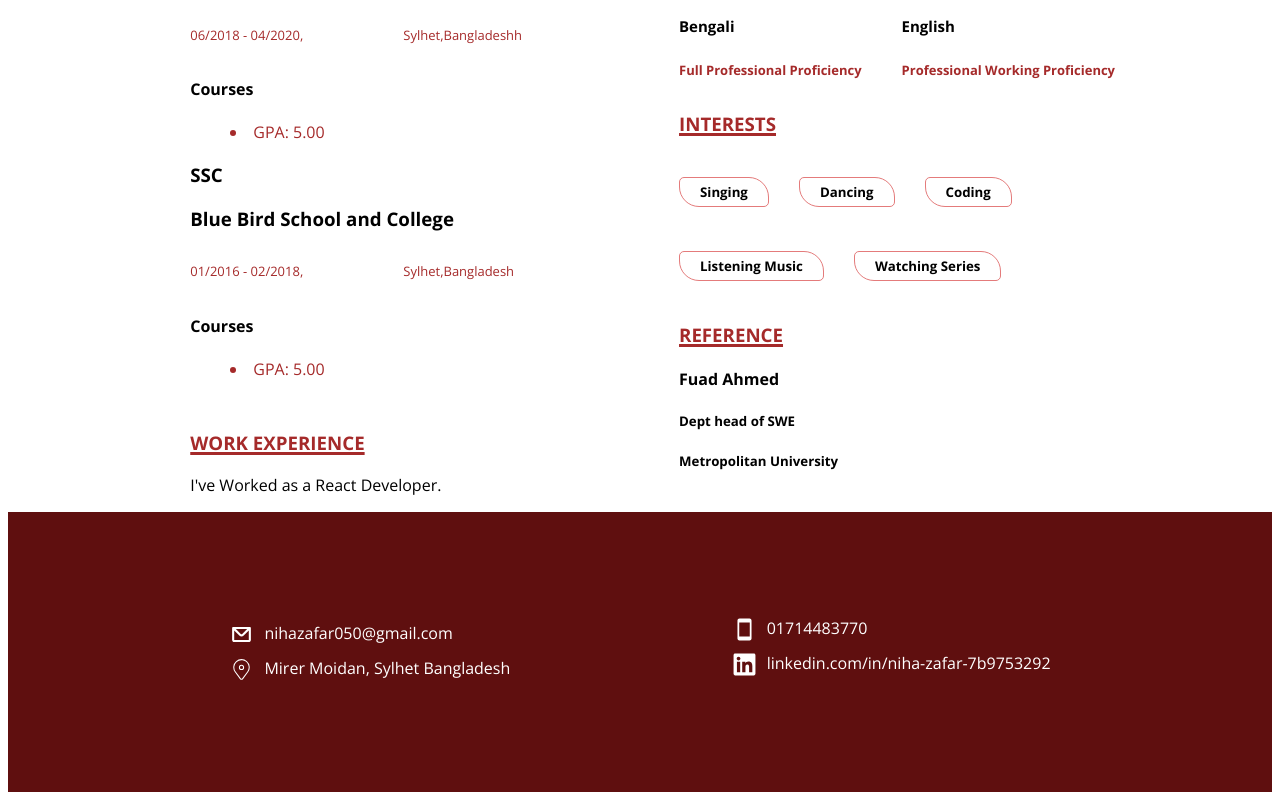
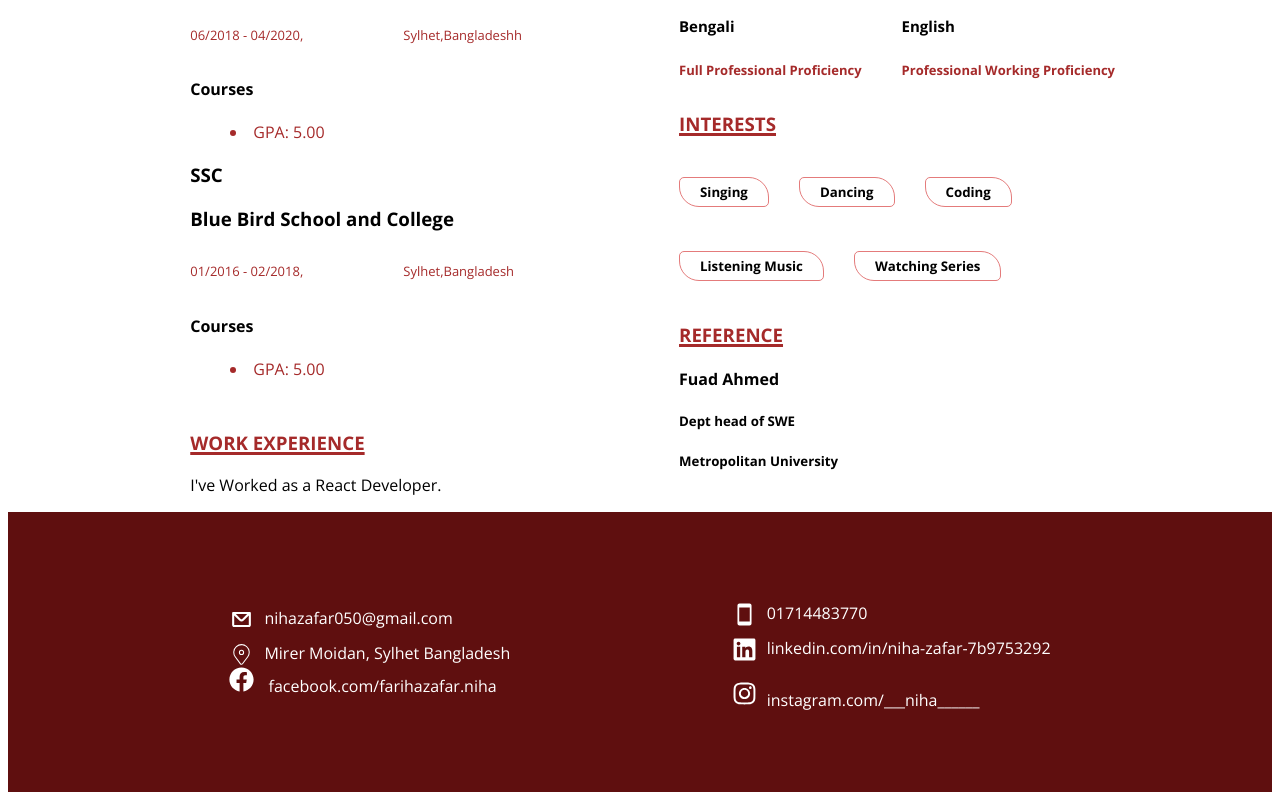
Before and after one commit to zafriii/Niha-CV, a React (Vite) app: page / in a window 1280 px wide. Shown: the part 625-1425 px from the top of the page. Built offline with nearby package versions, Linux system fonts and the light colour scheme.

Commit message:
Update Footer.jsx

```diff
--- a/src/components/Footer.jsx
+++ b/src/components/Footer.jsx
@@ -25,6 +25,12 @@
               <a> Mirer Moidan, Sylhet Bangladesh</a>
               </div>
 
+               <div className="social-3">
+              <FaFacebook className='icon'/>
+              <a href='https://www.facebook.com/farihazafar.niha'> facebook.com/farihazafar.niha</a>
+              </div>
+
+
               </div>
 
               <div className="info-2">
@@ -40,6 +46,12 @@
               <a href='https://www.linkedin.com/in/niha-zafar-7b9753292/'>linkedin.com/in/niha-zafar-7b9753292</a> <br></br> <br></br>
               </div>
 
+
+              <div className="social-6">
+              <FaInstagram className='icon'/>
+              <a href='https://instagram.com/___niha______'>instagram.com/___niha______</a>
+              </div>
+
               </div>
 
     </div>
```
